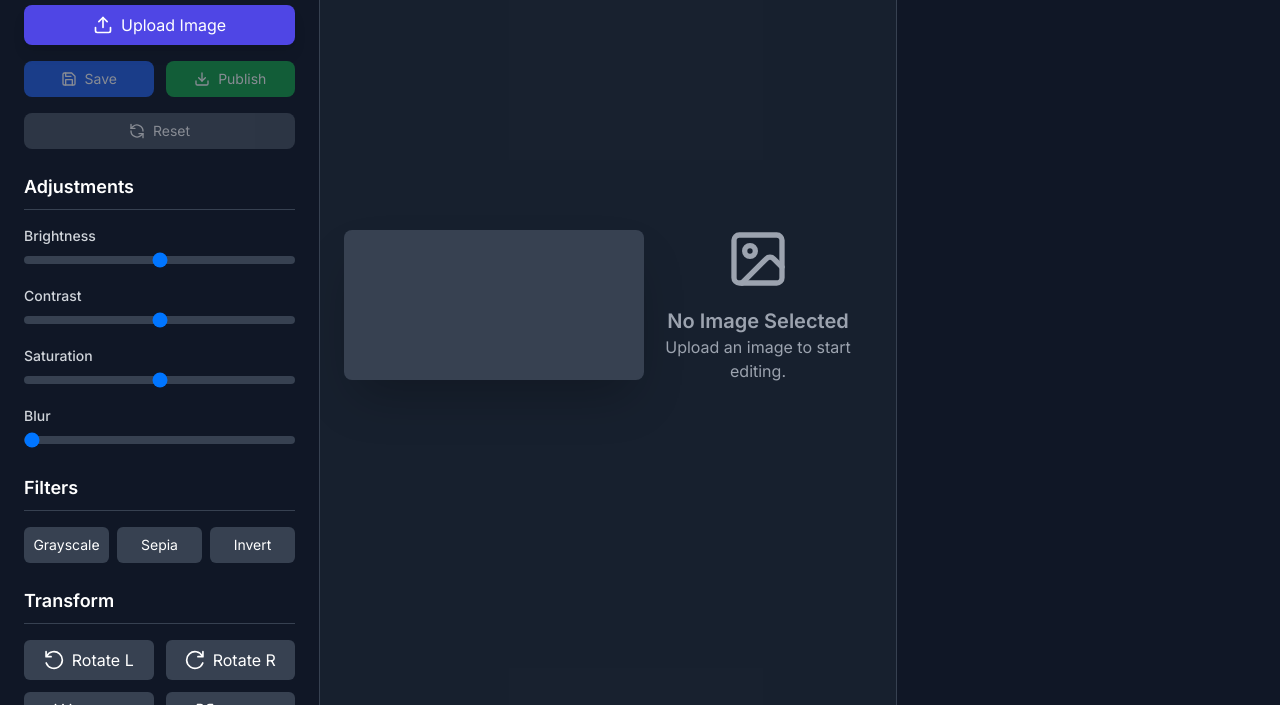
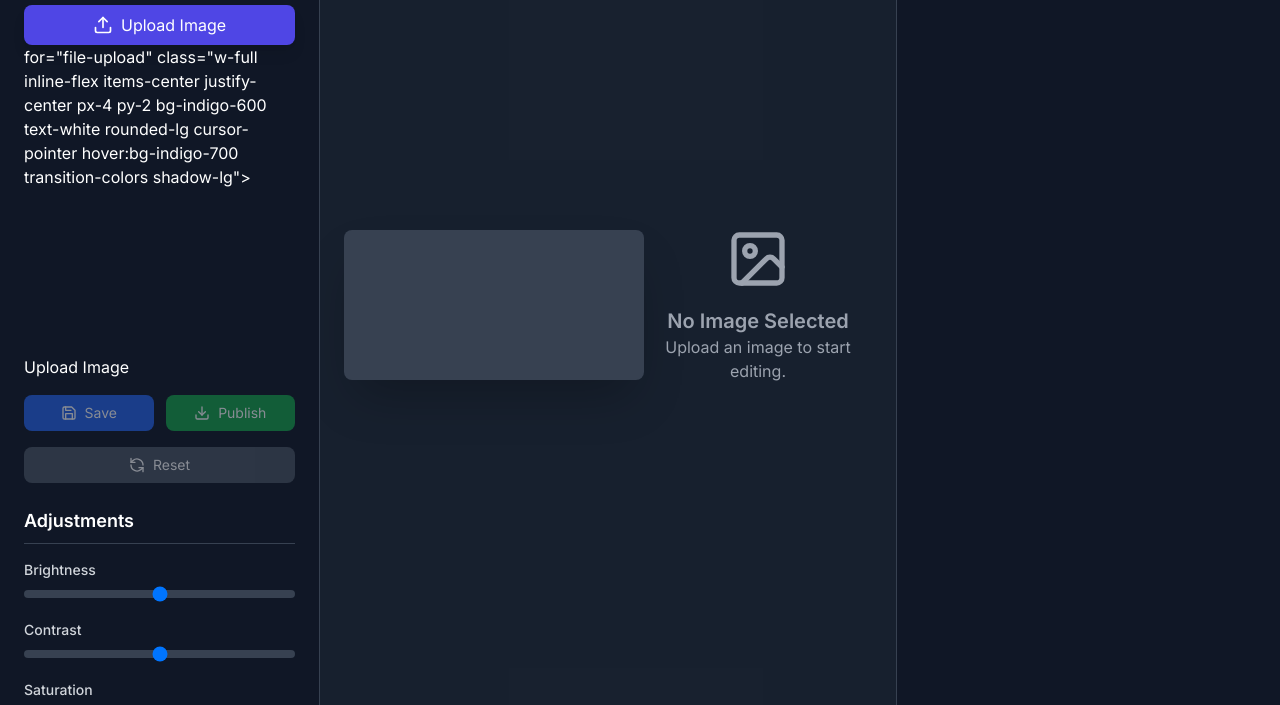
Before and after one commit to vishwanaik2002-ship-it/photo-editor-pro-max, a plain HTML site: page index.html in a window 1280 px wide. Shown: the part 95-800 px from the top of the page. Drawn offline with nearby package versions, Linux system fonts and the light colour scheme.

Commit message:
Update index.html

```diff
--- a/index.html
+++ b/index.html
@@ -45,7 +45,11 @@
                 <label for="file-upload" class="w-full inline-flex items-center justify-center px-4 py-2 bg-indigo-600 text-white rounded-lg cursor-pointer hover:bg-indigo-700 transition-colors shadow-lg">
                     <svg xmlns="http://www.w3.org/2000/svg" width="24" height="24" viewBox="0 0 24 24" fill="none" stroke="currentColor" stroke-width="2" stroke-linecap="round" stroke-linejoin="round" class="w-5 h-5 mr-2"><path d="M21 15v4a2 2 0 0 1-2 2H5a2 2 0 0 1-2-2v-4"/><polyline points="17 8 12 3 7 8"/><line x1="12" x2="12" y1="3" y2="15"/></svg>
                     <span>Upload Image</span>
-                </label>
+                </label> for="file-upload" class="w-full inline-flex items-center justify-center px-4 py-2 bg-indigo-600 text-white rounded-lg cursor-pointer hover:bg-indigo-700 transition-colors shadow-lg">
+    <svg ...>...</svg>
+    <span>Upload Image</span>
+</label>
+<input id="file-upload" type="file" class="hidden" accept="image/*">
                 <input id="file-upload" type="file" class="hidden" accept="image/*">
 
                 <div class="grid grid-cols-2 gap-3">
```
